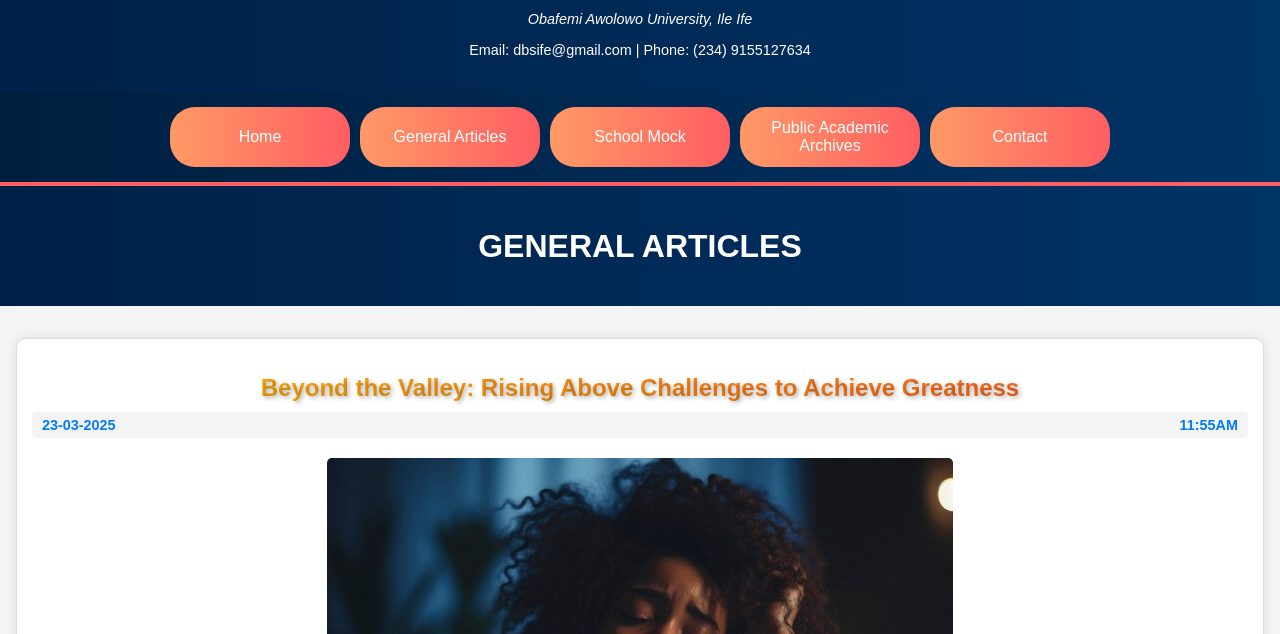
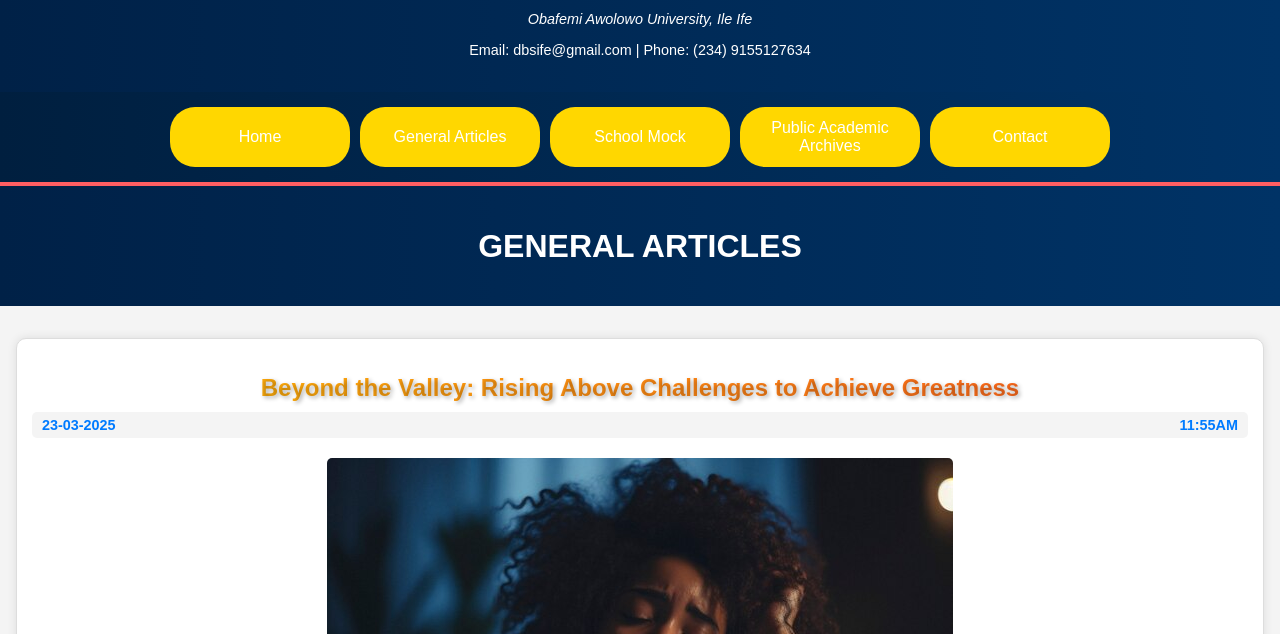
Before and after one commit to richardtim230/Examguide, a website: page blog.html in a window 1280 px wide. Shown: the part 166-800 px from the top of the page. Drawn offline with Linux system fonts and the light colour scheme; a script that the page names is missing.

Commit message:
Update styles1.css

```diff
--- a/styles1.css
+++ b/styles1.css
@@ -204,7 +204,7 @@ header {
 }
 
 .menu button {
-    background: linear-gradient(to right, #ff9966, #ff5e62);
+    background: gold;
     color: white;
     border: none;
     padding: 12px 20px;
```
